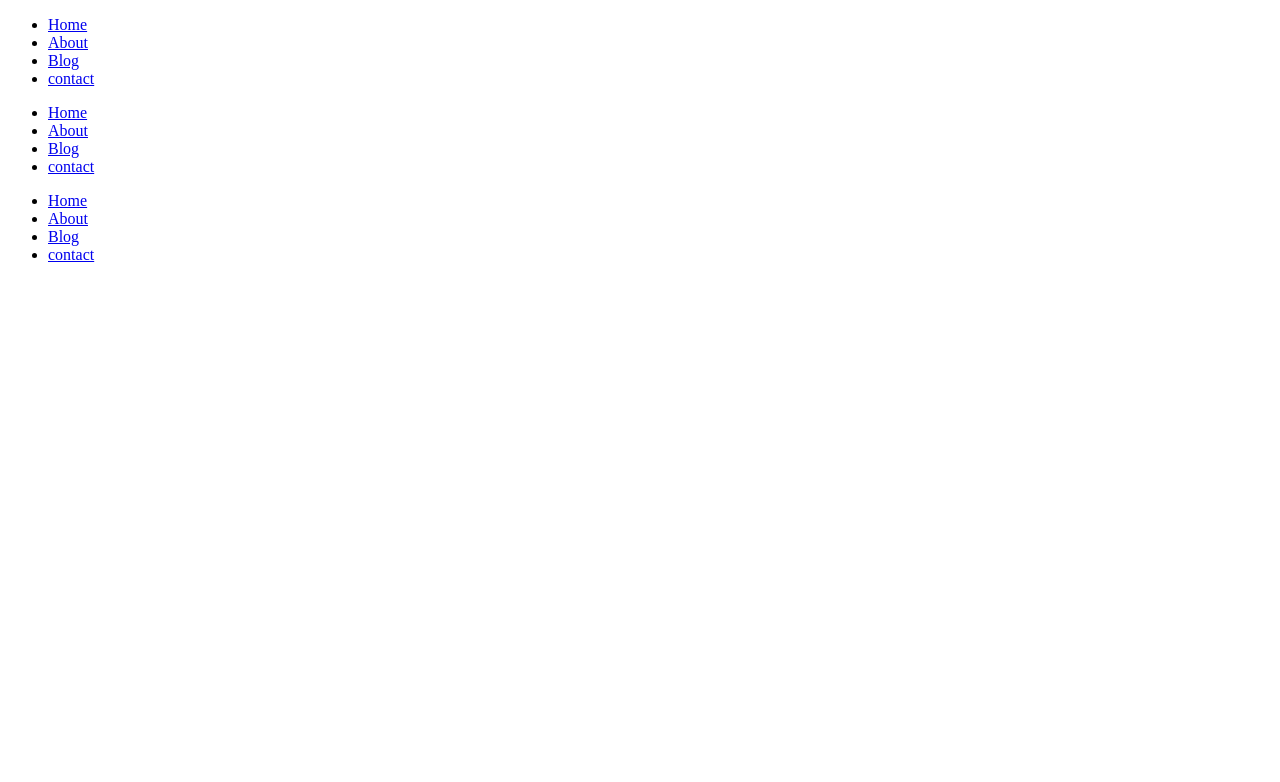
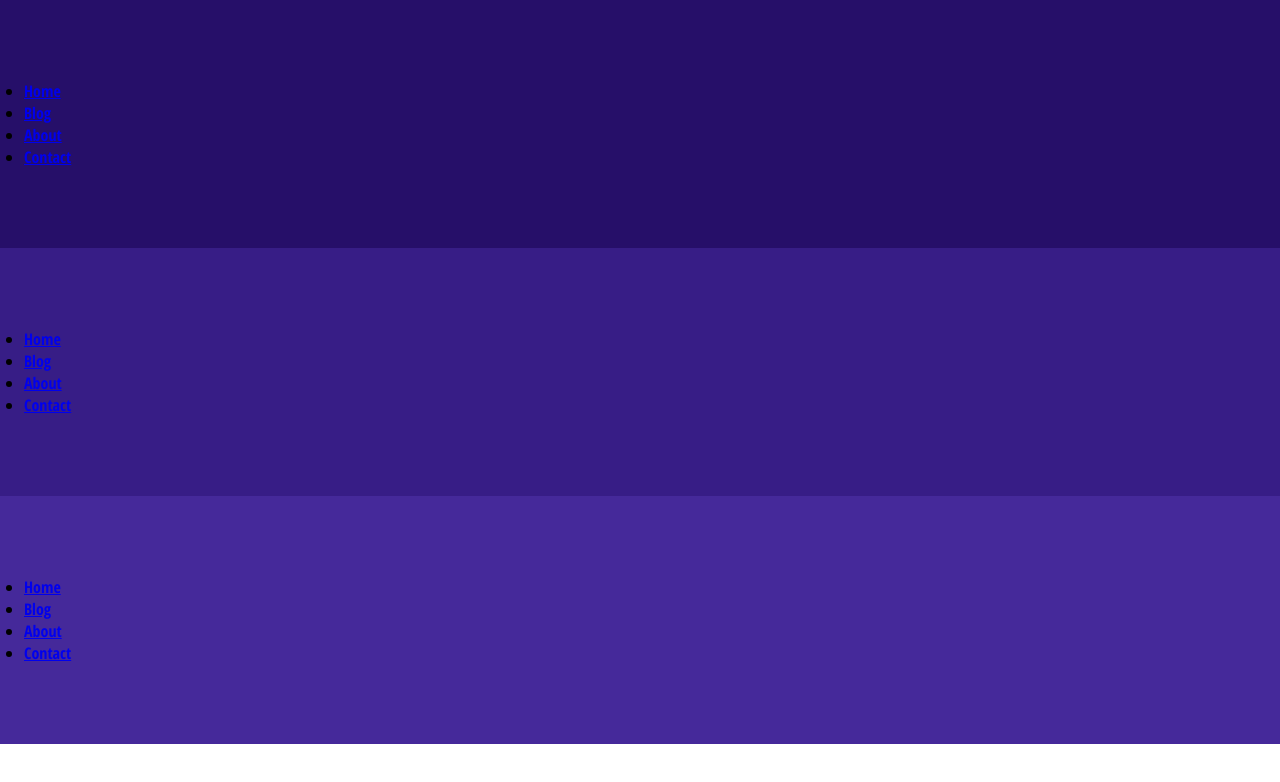
Before and after one commit to harridepaula/navigation-menu, a plain HTML site: page index.html in a window 1280 px wide. Drawn offline with Linux system fonts and the light colour scheme.

Commit message:
Add styles

```diff
--- a/index.html
+++ b/index.html
@@ -4,31 +4,31 @@
     <meta charset="UTF-8">
     <meta name="viewport" content="width=device-width, initial-scale=1.0">
     <title>Document</title>
-    <link rel="stylsheet" href="style.css">
+    <link rel="stylesheet" href="style.css">
 </head>
 <body>
     <nav class="menu menu-1">
         <ul>
           <li><a href="#">Home</a></li>
+          <li><a href="#">Blog</a></li>
           <li><a href="#">About</a></li>
-          <li><a href="#">Blog</a></li>
-          <li><a href="#">contact</a></li>
+          <li><a href="#">Contact</a></li>
         </ul>
       </nav>
       <nav class="menu menu-2">
         <ul>
           <li><a href="#">Home</a></li>
+          <li><a href="#">Blog</a></li>
           <li><a href="#">About</a></li>
-          <li><a href="#">Blog</a></li>
-          <li><a href="#">contact</a></li>
+          <li><a href="#">Contact</a></li>
         </ul>
       </nav>
       <nav class="menu menu-3">
         <ul>
           <li><a href="#">Home</a></li>
+          <li><a href="#">Blog</a></li>
           <li><a href="#">About</a></li>
-          <li><a href="#">Blog</a></li>
-          <li><a href="#">contact</a></li>
+          <li><a href="#">Contact</a></li>
         </ul>
       </nav>
 </body>
--- a/style.css
+++ b/style.css
@@ -3,3 +3,22 @@
   margin: 0;
   padding: 0;
 }
+:root {
+    --primary-color: #260f69;
+    --secondary-color: #3f258b;
+    --tertiary-color: #4d31a0;
+    --accent-color: #E91E63;
+}
+.menu{
+  padding: 5em 1.5em;
+  font-family: 'Open Sans Condensed', sans-serif;
+}
+.menu-1, .menu-5{
+  background: #260f69;
+}
+.menu-2, .menu-4{
+  background: #371d86;
+}
+.menu-3{
+  background: #45299a;
+}
```
